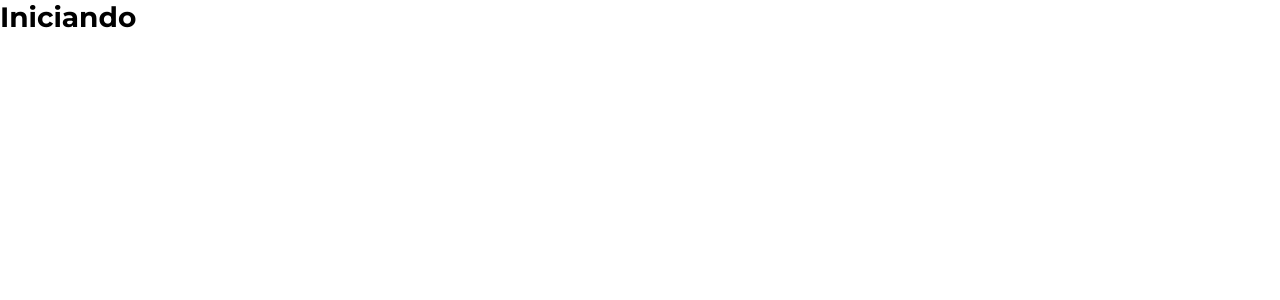
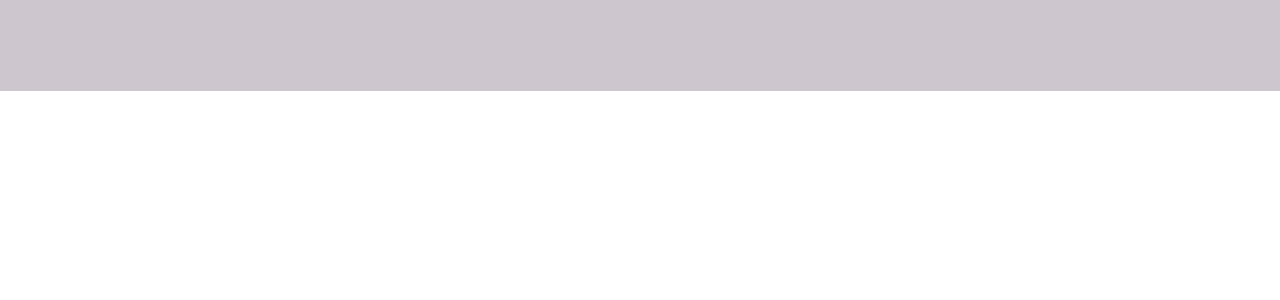
Before and after one commit to Gustavoctt/data-dashboard, a React (Create React App) app: page / in a window 1280 px wide. Shown: the top 300 px of the page. Built offline with nearby package versions, Linux system fonts and the light colour scheme.

Commit message:
header component created

```diff
--- a/src/App.tsx
+++ b/src/App.tsx
@@ -1,10 +1,11 @@
+import { Header } from './components/Header';
 import GlobalStyle from './styles/global';
 
 function App() {
   return (
     <>
       <GlobalStyle/>
-      <h1>Iniciando</h1>
+      <Header />
     </>
   );
 }
--- /dev/null
+++ b/src/components/Header/index.tsx
@@ -0,0 +1,7 @@
+import { Container } from './styles';
+
+export function Header(){
+  return(
+    <Container />
+  )
+}
--- /dev/null
+++ b/src/components/Header/styles.ts
@@ -0,0 +1,8 @@
+import styled from "styled-components";
+
+export const Container = styled.header`
+  background: #CEC6CE;
+
+  margin: 0 auto;
+  padding: 0rem 0rem 5.6875rem;
+`
```
